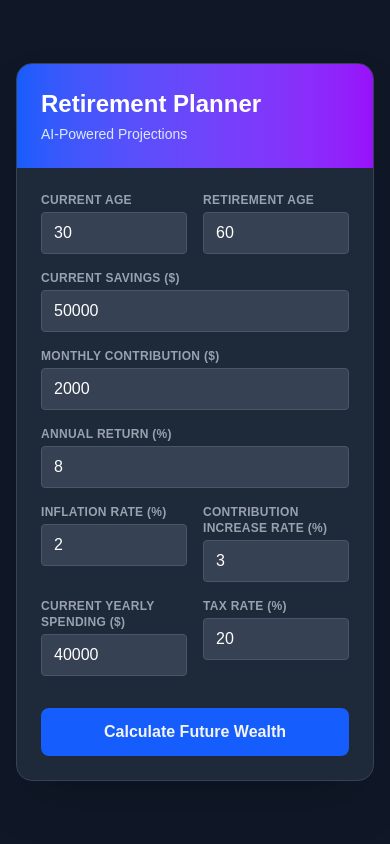
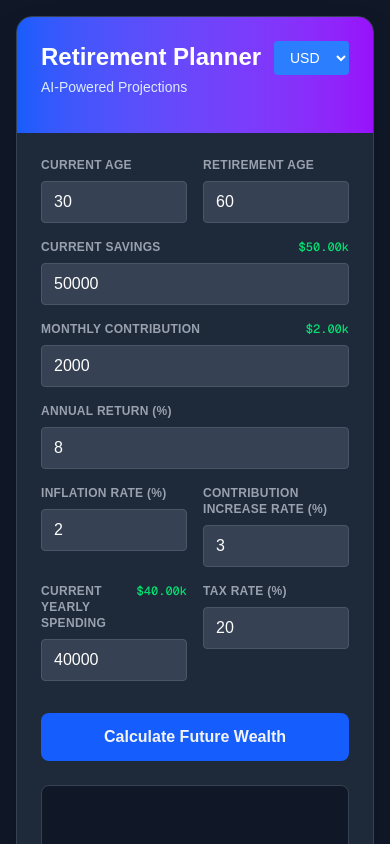
Before and after one commit to sasta-batman/retirement-calculator, a Next.js app in the folder frontend/: page / in a window 390 px wide. Shown: the top 844 px of the page. Built offline with nearby package versions, Linux system fonts and the light colour scheme.

Commit message:
make web and mobile views different and add minor logic fixes

```diff
--- a/frontend/app/page.tsx
+++ b/frontend/app/page.tsx
@@ -2,8 +2,64 @@
 import { useState } from "react";
 import { LineChart, Line, XAxis, YAxis, CartesianGrid, Tooltip, Legend, ResponsiveContainer } from "recharts";
 
+// Top 10 world currencies
+const CURRENCIES = [
+  { code: "USD", symbol: "$", name: "US Dollar" },
+  { code: "EUR", symbol: "€", name: "Euro" },
+  { code: "GBP", symbol: "£", name: "British Pound" },
+  { code: "JPY", symbol: "¥", name: "Japanese Yen" },
+  { code: "CNY", symbol: "¥", name: "Chinese Yuan" },
+  { code: "INR", symbol: "₹", name: "Indian Rupee" },
+  { code: "AUD", symbol: "A$", name: "Australian Dollar" },
+  { code: "CAD", symbol: "C$", name: "Canadian Dollar" },
+  { code: "CHF", symbol: "CHF", name: "Swiss Franc" },
+  { code: "SGD", symbol: "S$", name: "Singapore Dollar" },
+];
+
+// Format numbers dynamically (k, M, B)
+function formatNumber(value: number, symbol: string = "$"): string {
+  if (symbol != "₹") {
+    if (Math.abs(value) >= 1e9) {
+      return `${symbol}${(value / 1e9).toFixed(2)}B`;
+    }
+    if (Math.abs(value) >= 1e6) {
+      return `${symbol}${(value / 1e6).toFixed(2)}M`;
+    }
+    if (Math.abs(value) >= 1e3) {
+      return `${symbol}${(value / 1e3).toFixed(2)}k`;
+    }
+    return `${symbol}${value.toFixed(0)}`;
+  } else {
+    // Indian Rupee formatting
+    const absValue = Math.abs(value);
+    if (absValue >= 1e7) {
+      return `₹${(value / 1e7).toFixed(2)}Cr`;
+    }
+    if (absValue >= 1e5) {
+      return `₹${(value / 1e5).toFixed(2)}L`;
+    }
+    return `₹${value.toFixed(0)}`;
+  }
+}
+
+// Format for chart axis (more compact)
+function formatChartAxis(value: any): string {
+  const num = typeof value === 'number' ? value : parseFloat(value);
+  if (Math.abs(num) >= 1e9) {
+    return `$${(num / 1e9).toFixed(1)}B`;
+  }
+  if (Math.abs(num) >= 1e6) {
+    return `$${(num / 1e6).toFixed(1)}M`;
+  }
+  if (Math.abs(num) >= 1e3) {
+    return `$${(num / 1e3).toFixed(1)}k`;
+  }
+  return `$${num.toFixed(0)}`;
+}
+
 export default function Home() {
   // State to store inputs
+  const [currency, setCurrency] = useState(CURRENCIES[0]);
   const [formData, setFormData] = useState({
     current_age: 30,
     retirement_age: 60,
@@ -55,29 +111,47 @@ export default function Home() {
 
   return (
     <main className="min-h-screen bg-gray-900 text-gray-100 flex items-center justify-center p-4">
-      <div className="max-w-md w-full bg-gray-800 rounded-2xl shadow-2xl overflow-hidden border border-gray-700">
+      <div className="w-full max-w-md md:max-w-4xl lg:max-w-5xl bg-gray-800 rounded-2xl shadow-2xl overflow-hidden border border-gray-700">
 
         {/* Header */}
         <div className="bg-gradient-to-r from-blue-600 to-purple-600 p-6">
+          <div className="flex justify-between items-start mb-3">
+            <div>
               <h1 className="text-2xl font-bold text-white">Retirement Planner</h1>
               <p className="text-blue-100 text-sm mt-1">AI-Powered Projections</p>
             </div>
+            <select
+              value={currency.code}
+              onChange={(e) => setCurrency(CURRENCIES.find(c => c.code === e.target.value)!)}
+              className="bg-blue-500 hover:bg-blue-700 text-white text-sm px-3 py-2 rounded font-medium transition-colors cursor-pointer"
+              title="Select Currency"
+            >
+              {CURRENCIES.map((curr) => (
+                <option key={curr.code} value={curr.code}>
+                  {curr.code}
+                </option>
+              ))}
+            </select>
+          </div>
+        </div>
 
-        {/* Inputs */}
-        <div className="p-6 space-y-4">
+        {/* Responsive content: stacked on mobile, two-column on md+ */}
+        <div className="p-6 grid grid-cols-1 md:grid-cols-2 gap-6">
+          {/* Left: Inputs */}
+          <div className="space-y-4">
             <div className="grid grid-cols-2 gap-4">
               <InputGroup label="Current Age" name="current_age" value={formData.current_age} onChange={handleChange} />
               <InputGroup label="Retirement Age" name="retirement_age" value={formData.retirement_age} onChange={handleChange} />
             </div>
-          <InputGroup label="Current Savings ($)" name="current_savings" value={formData.current_savings} onChange={handleChange} />
-          <InputGroup label="Monthly Contribution ($)" name="monthly_contribution" value={formData.monthly_contribution} onChange={handleChange} />
+            <InputGroup label="Current Savings" name="current_savings" value={formData.current_savings} onChange={handleChange} hint={formatNumber(formData.current_savings, currency.symbol)} />
+            <InputGroup label="Monthly Contribution" name="monthly_contribution" value={formData.monthly_contribution} onChange={handleChange} hint={formatNumber(formData.monthly_contribution, currency.symbol)}/>
             <InputGroup label="Annual Return (%)" name="annual_return" value={formData.annual_return} onChange={handleChange} />
             <div className="grid grid-cols-2 gap-4">
               <InputGroup label="Inflation Rate (%)" name="inflation_rate" value={formData.inflation_rate} onChange={handleChange} />
               <InputGroup label="Contribution Increase Rate (%)" name="contribution_increase_rate" value={formData.contribution_increase_rate} onChange={handleChange} />
             </div>
             <div className="grid grid-cols-2 gap-4">
-            <InputGroup label="Current Yearly Spending ($)" name="current_yearly_spending" value={formData.current_yearly_spending} onChange={handleChange} />
+              <InputGroup label="Current Yearly Spending" name="current_yearly_spending" value={formData.current_yearly_spending} onChange={handleChange} hint={formatNumber(formData.current_yearly_spending, currency.symbol)}/>
               <InputGroup label="Tax Rate (%)" name="tax_rate" value={formData.tax_rate} onChange={handleChange} />
             </div>
 
@@ -90,62 +164,69 @@ export default function Home() {
             </button>
           </div>
 
-        {/* Results Section */}
+          {/* Right: Results (shows placeholder on mobile when empty) */}
+          <div className="bg-gray-900 p-4 rounded-lg border border-gray-700 min-h-[200px]">
+            {!result && (
+              <div className="h-full flex items-center justify-center text-gray-400 text-sm">
+                Results will appear here after calculation.
+              </div>
+            )}
+
             {result && (
-          <div className="bg-gray-900 p-6 border-t border-gray-700 animation-fade-in">
+              <div className="space-y-4">
                 <p className="text-gray-400 text-sm uppercase tracking-wider mb-2">Projected Net Worth</p>
-            <h2 className="text-4xl font-bold text-green-400">${result.total_savings.toLocaleString()}</h2>
-            <div className="mt-4 p-3 bg-gray-800 rounded-lg border border-gray-700">
+                <h2 className="text-3xl md:text-4xl font-bold text-green-400">{formatNumber(result.total_savings, currency.symbol)}</h2>
+                <div className="mt-2 p-3 bg-gray-800 rounded-lg border border-gray-700">
                   <div className="flex justify-between items-center">
                     <span className="text-gray-300">Safe Monthly Income (4%):</span>
-                <span className="text-white font-bold">${result.monthly_income_in_retirement.toLocaleString()}</span>
+                    <span className="text-white font-bold">{formatNumber(result.monthly_income_in_retirement, currency.symbol)}</span>
                   </div>
                 </div>
-            <div className="mt-3 text-sm text-gray-300 space-y-2">
+                <div className="mt-2 text-sm text-gray-300 space-y-2">
                   <div className="flex justify-between">
                     <span>Inflation-adjusted Value:</span>
-                <span className="font-bold">${result.real_total_savings.toLocaleString()}</span>
+                    <span className="font-bold">{formatNumber(result.real_total_savings, currency.symbol)}</span>
                   </div>
                   <div className="flex justify-between">
                     <span>After-tax Monthly Income:</span>
-                <span className="font-bold">${result.after_tax_monthly_income.toLocaleString()}</span>
+                    <span className="font-bold">{formatNumber(result.after_tax_monthly_income, currency.symbol)}</span>
                   </div>
                   <div className="flex justify-between">
                     <span>Projected Yearly Spending (at retirement):</span>
-                <span className="font-bold">${result.future_yearly_spending.toLocaleString()}</span>
+                    <span className="font-bold">{formatNumber(result.future_yearly_spending, currency.symbol)}</span>
                   </div>
                   <div className="flex justify-between">
                     <span>Monthly Spending Needed:</span>
-                <span className="font-bold">${(result.future_yearly_spending / 12).toLocaleString()}</span>
+                    <span className="font-bold">{formatNumber(result.future_yearly_spending / 12, currency.symbol)}</span>
                   </div>
                   <div className="flex justify-between">
                     <span>Monthly Surplus / (Gap):</span>
-                <span className="font-bold">${(result.after_tax_monthly_income - result.future_yearly_spending / 12).toLocaleString()}</span>
+                    <span className="font-bold">{formatNumber(result.after_tax_monthly_income - result.future_yearly_spending / 12, currency.symbol)}</span>
                   </div>
                 </div>
 
                 {/* Wealth Projection Chart */}
                 {projectionData && (
-              <div className="mt-6 pt-6 border-t border-gray-700">
-                <p className="text-gray-400 text-sm uppercase tracking-wider mb-4">Wealth Projection (Age to 100)</p>
-                <ResponsiveContainer width="100%" height={300}>
+                  <div className="mt-3 pt-3 border-t border-gray-700">
+                    <p className="text-gray-400 text-sm uppercase tracking-wider mb-3">Wealth Projection (Age to 100)</p>
+                    <ResponsiveContainer width="100%" height={250}>
                       <LineChart data={projectionData.projection} margin={{ top: 5, right: 20, left: -20, bottom: 5 }}>
                         <CartesianGrid strokeDasharray="3 3" stroke="#444" />
                         <XAxis
                           dataKey="Year"
                           stroke="#999"
-                      tick={{ fontSize: 12 }}
+                          tick={{ fontSize: 11 }}
                           label={{ value: "Age", position: "insideBottomRight", offset: -5, fill: "#999" }}
                         />
                         <YAxis
                           stroke="#999"
-                      tick={{ fontSize: 12 }}
-                      label={{ value: "Net Worth ($)", angle: -90, position: "insideLeft", fill: "#999" }}
-                      tickFormatter={(value: any) => `$${(value / 1000).toFixed(0)}k`}
+                          tick={{ fontSize: 11 }}
+                          label={{ value: `Net Worth (${currency.code})`, angle: -90, position: "insideLeft", fill: "#999" }}
+                          tickFormatter={formatChartAxis}
                         />
                         <Tooltip
                           contentStyle={{ backgroundColor: "#1f2937", border: "1px solid #374151", borderRadius: "8px", color: "#fff" }}
-                      formatter={(value: any) => `$${Number(value).toLocaleString()}`}
+                          formatter={(value: any) => formatNumber(Number(value), currency.symbol)}
                           labelFormatter={(label: any) => `Age ${label}`}
                         />
                         <Legend
@@ -159,29 +240,35 @@ export default function Home() {
                           dot={false}
                           isAnimationActive={false}
                         />
-                    {/* Retirement age vertical line indicator */}
-                    {projectionData.retirement_age && (
-                      <line x1={projectionData.retirement_age} y1={0} x2={projectionData.retirement_age} y2="100%" stroke="#ef4444" strokeDasharray="5 5" />
-                    )}
                       </LineChart>
                     </ResponsiveContainer>
                     <p className="text-gray-500 text-xs mt-3 text-center">
-                  <span className="text-blue-400">─ Wealth Projection</span> | Retirement age: <span className="text-red-400">{projectionData.retirement_age}</span>
+                      <span className="text-blue-400">─ Wealth Projection ({currency.code})</span> | Retirement age: <span className="text-red-400">{projectionData.retirement_age}</span>
                     </p>
                   </div>
                 )}
               </div>
             )}
           </div>
+        </div>
+      </div>
     </main>
   );
 }
 
 // Simple helper component for inputs
-function InputGroup({ label, name, value, onChange }: any) {
+function InputGroup({ label, name, value, onChange, hint}: any) {
   return (
     <div>
+      <div className="flex justify-between items-baseline mb-1">
       <label className="block text-xs text-gray-400 mb-1 uppercase font-bold tracking-wide">{label}</label>
+      {/* Render the hint if it exists */}
+        {hint && (
+          <span className="text-xs text-green-400 font-mono font-medium">
+            {hint}
+          </span>
+        )}
+      </div>
       <input
         type="number"
         name={name}
```
Also changed, not shown: 2 other files (tests, documents, lock files or other folders). Lines whose indentation alone changed are shown as unchanged.
